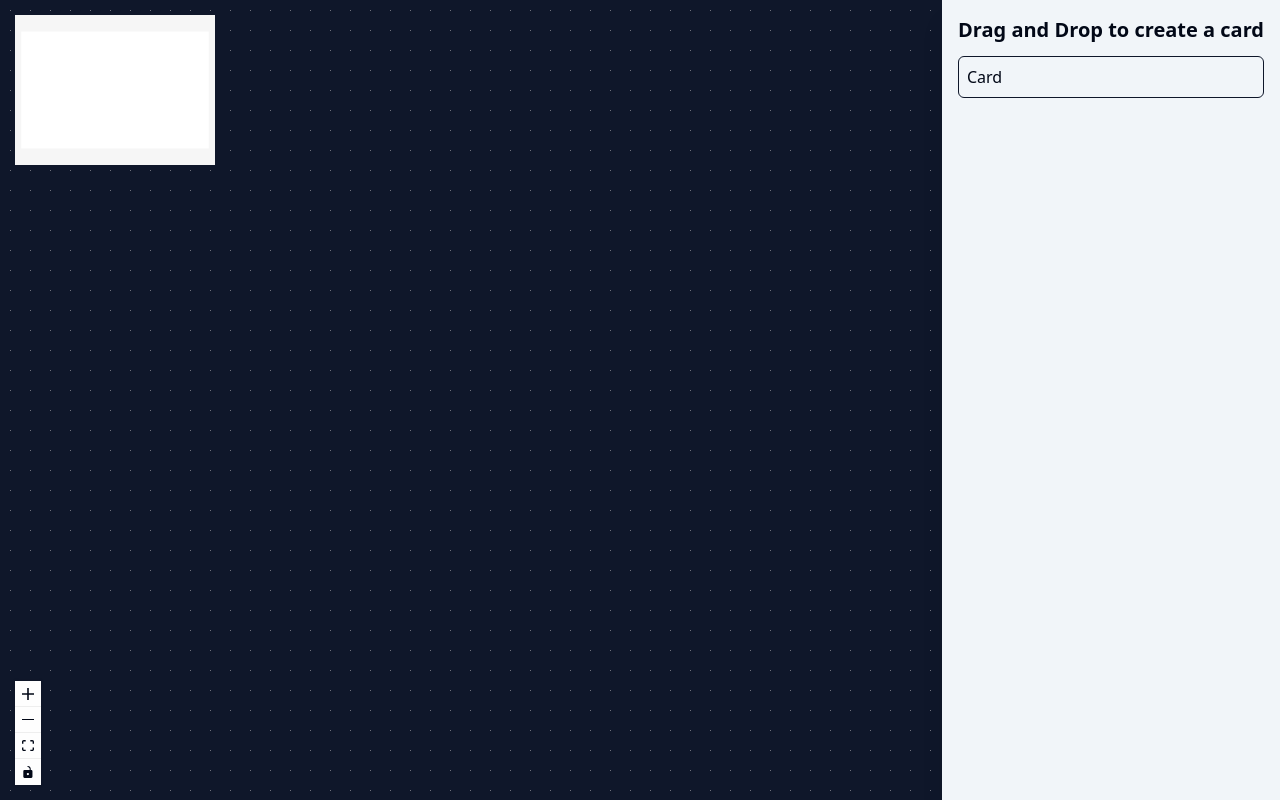
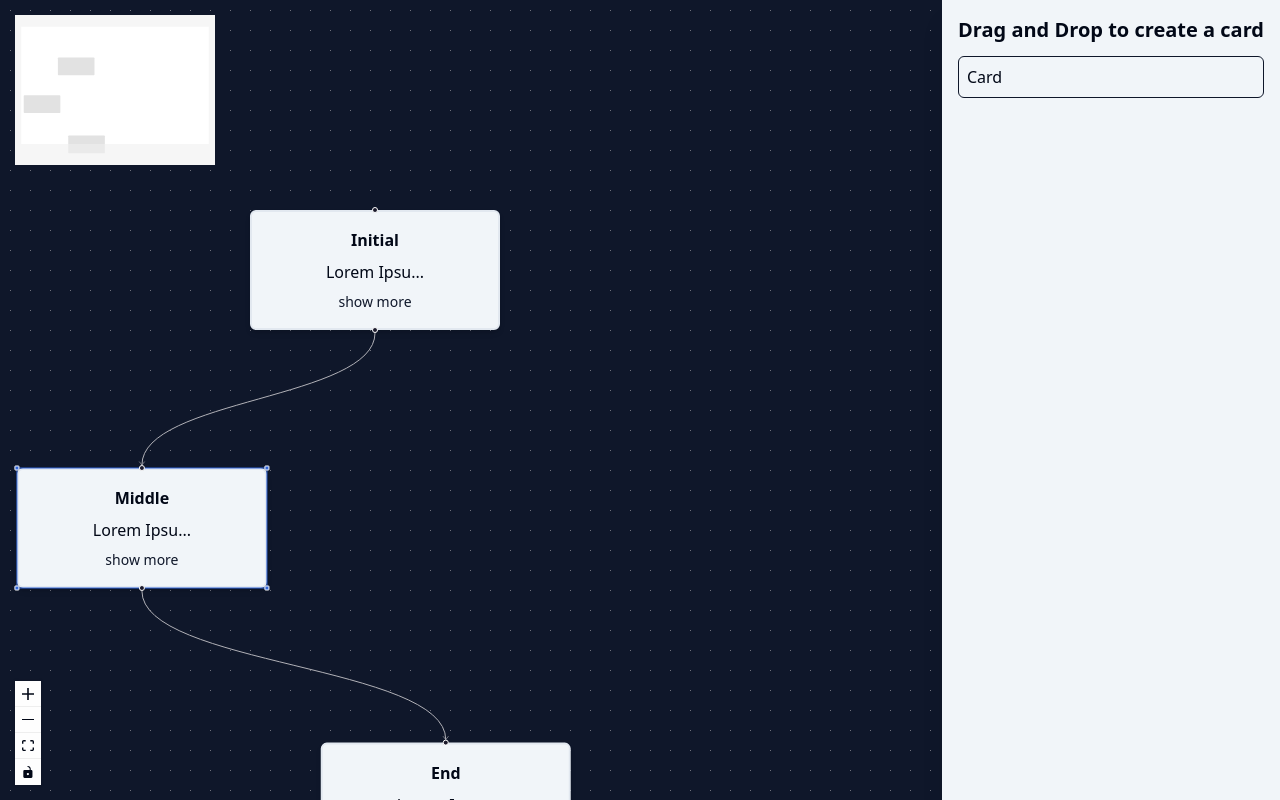
Before and after one commit to gav1306/Drag-N-Drop, a React (Vite) app: page / in a window 1280 px wide. Built offline with nearby package versions, Linux system fonts and the light colour scheme.

Commit message:
initial dummy nodes added

```diff
--- a/src/pages/Home.jsx
+++ b/src/pages/Home.jsx
@@ -18,15 +18,88 @@ const onDragOver = (event) => {
 
 let id = 0;
 const getId = () => `dndnode_${id++}`;
-
 const nodeOrigin = [0.5, 0.5];
-
 const nodeTypes = { card: Node };
+const initialNodes = [
+  {
+    id: "dndnode_0",
+    position: {
+      x: 375,
+      y: 270,
+    },
+    data: {
+      name: "Initial",
+      description: "Lorem Ipsum is simply dummy text of the printing.",
+    },
+    type: "card",
+    measured: {
+      width: 250,
+      height: 120,
+    },
+    selected: false,
+  },
+  {
+    id: "dndnode_1",
+    position: {
+      x: 141.92420403662456,
+      y: 528,
+    },
+    data: {
+      name: "Middle",
+      description: "Lorem Ipsum",
+    },
+    type: "card",
+    measured: {
+      width: 250,
+      height: 120,
+    },
+    selected: true,
+    dragging: false,
+  },
+  {
+    id: "dndnode_2",
+    position: {
+      x: 445.75666099825935,
+      y: 802.6200743897089,
+    },
+    data: {
+      name: "End",
+      description: "Lorem Ipsum is simply dummy text of the printing.",
+    },
+    type: "card",
+    measured: {
+      width: 250,
+      height: 120,
+    },
+    selected: false,
+    dragging: false,
+  },
+];
+const initialEdges = [
+  {
+    source: "dndnode_0",
+    sourceHandle: "a",
+    target: "dndnode_1",
+    markerEnd: {
+      type: "arrow",
+    },
+    id: "xy-edge__dndnode_0a-dndnode_1",
+  },
+  {
+    source: "dndnode_1",
+    sourceHandle: "a",
+    target: "dndnode_2",
+    markerEnd: {
+      type: "arrow",
+    },
+    id: "xy-edge__dndnode_1a-dndnode_2",
+  },
+];
 
 const Home = () => {
   const [reactFlowInstance, setReactFlowInstance] = useState();
-  const [nodes, setNodes, onNodesChange] = useNodesState([]);
-  const [edges, setEdges, onEdgesChange] = useEdgesState([]);
+  const [nodes, setNodes, onNodesChange] = useNodesState(initialNodes);
+  const [edges, setEdges, onEdgesChange] = useEdgesState(initialEdges);
   const [open, setOpen] = useState(false);
   const [dropPosition, setDropPosition] = useState({ x: 0, y: 0 });
   const onConnect = useCallback(
```
